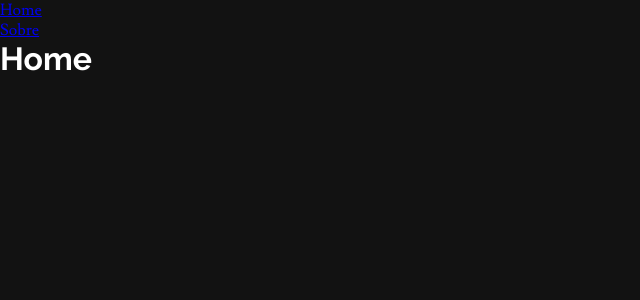
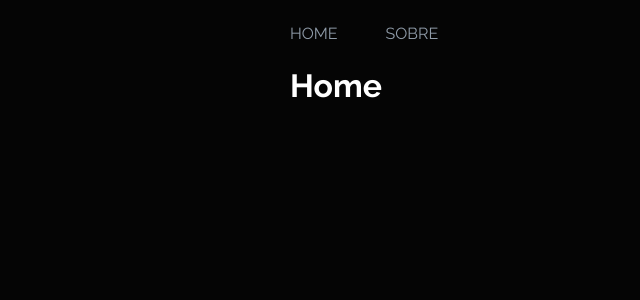
Before and after one commit to ericksvaguilar/portfolio, a Next.js app: page / in a window 1280 px wide. Shown: the top 300 px of the page, without its empty margins (0-640 px from the left). Built offline with nearby package versions, Linux system fonts and the light colour scheme.

Commit message:
:lipstick: improve styles

```diff
--- a/components/Layout/index.jsx
+++ b/components/Layout/index.jsx
@@ -1,13 +1,15 @@
-import Header from '../Header';
-import Navbar from '../Navbar';
+import Header from 'components/Header';
+import Navbar from 'components/Navbar';
+
+import styles from './index.module.scss';
 
 const Layout = ({ children }) => (
-	<>
+	<div className={styles.layout}>
 		<Header>
 			<Navbar />
 		</Header>
 		<main>{children}</main>
-	</>
+	</div>
 );
 
 export default Layout;
--- /dev/null
+++ b/components/Layout/index.module.scss
@@ -0,0 +1,4 @@
+.layout {
+	width: 700px;
+	margin: 0 auto;
+}
--- a/components/NavLink/index.jsx
+++ b/components/NavLink/index.jsx
@@ -1,8 +1,10 @@
 import Link from 'next/link';
+
+import styles from './index.module.scss';
 
 const NavLink = ({ href, name }) => (
 	<Link href={href}>
-		<a>{name}</a>
+		<a className={styles.navlink}>{name}</a>
 	</Link>
 );
 
--- /dev/null
+++ b/components/NavLink/index.module.scss
@@ -0,0 +1,23 @@
+@use 'styles/variables/colors';
+
+.navlink {
+	display: inline-block;
+	text-decoration: none;
+	text-transform: uppercase;
+	font-family: 'Raleway', sans-serif;
+	color: inherit;
+	padding: 0.5rem 1rem;
+	border-radius: 5px;
+	transition-property: background-color, color;
+	transition-duration: 0.3s;
+	transition-timing-function: ease;
+
+	&:first-child {
+		margin-left: -1rem;
+	}
+
+	&:hover {
+		background-color: rgb(39, 39, 39);
+		color: colors.$white;
+	}
+}
--- a/components/Navbar/index.jsx
+++ b/components/Navbar/index.jsx
@@ -1,7 +1,9 @@
-import NavLink from '../NavLink';
+import NavLink from 'components/NavLink';
+
+import styles from './index.module.scss';
 
 const Navbar = () => (
-	<nav>
+	<nav className={styles.navbar}>
 		<ul>
 			<li>
 				<NavLink href="/" name="Home" />
--- /dev/null
+++ b/components/Navbar/index.module.scss
@@ -0,0 +1,9 @@
+.navbar {
+	padding: 1rem 0;
+
+	ul {
+		list-style: none;
+		display: flex;
+		gap: 2rem;
+	}
+}
--- a/pages/_app.jsx
+++ b/pages/_app.jsx
@@ -1,5 +1,5 @@
-import Layout from '../components/Layout';
-import './../styles/global.css';
+import Layout from 'components/Layout';
+import 'styles/global.scss';
 
 const MyApp = ({ Component, pageProps }) => (
 	<Layout>
--- a/styles/global.css
+++ b/styles/global.scss
@@ -1,9 +1,4 @@
-/* Variables */
-:root {
-	--dark-tone-ink: #121212;
-	--lost-at-sea: #8f9ba8;
-	--white: #fff;
-}
+@use 'styles/variables/colors';
 
 /* Reset */
 *,
@@ -16,13 +11,13 @@
 
 h1 {
 	font-family: 'Raleway', sans-serif;
-	color: var(--white);
+	color: colors.$white;
 }
 
 body {
-	font-family: 'Lusitana';
-	background-color: var(--dark-tone-ink);
-	color: var(--lost-at-sea);
+	font-family: 'Lusitana', serif;
+	background-color: colors.$dark-tone-ink;
+	color: colors.$lost-at-sea;
 }
 
 /* Fonts */
--- /dev/null
+++ b/styles/variables/_colors.scss
@@ -0,0 +1,3 @@
+$dark-tone-ink: #050505;
+$lost-at-sea: #8f9ba8;
+$white: #fff;
```
